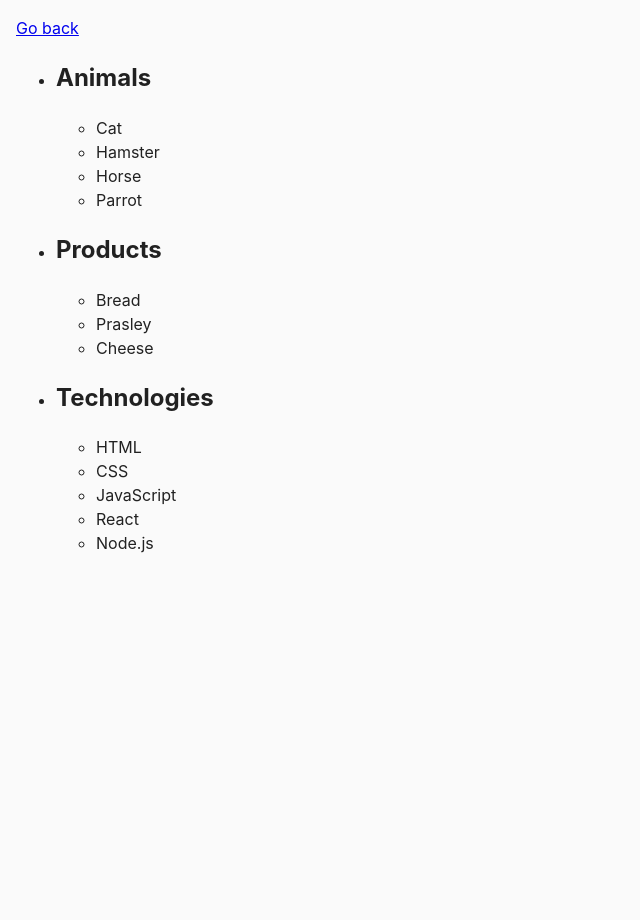
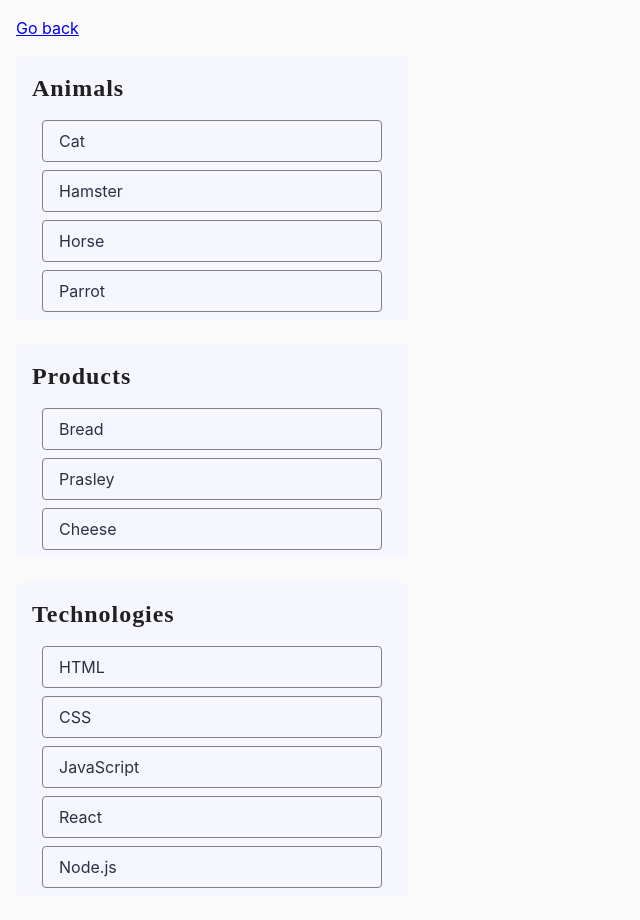
Before and after one commit to Anna-Makovska/goit-js-hw-07, a plain HTML site: page task-1.html in a window 1280 px wide. Shown: the whole page, without its empty margins (0-640 px from the left). Before the commit the page ends 800 px from the top, so only its background shows below. Drawn offline with Linux system fonts and the light colour scheme; files that its build step writes are made by us from their sources.

Commit message:
tasks 1-5

```diff
--- a/js/task-3.js
+++ b/js/task-3.js
@@ -5,7 +5,3 @@ input.addEventListener("input", function () {
   let name = input.value.trim();
   output.textContent = name === "" ? "Anonymous" : name;
 });
-
-
-
-Напиши скрипт, який під час набору тексту в інпуті input#name-input (подія input) підставляє його поточне значення в span#name-output як ім’я для привітання. Обов’язково очищай значення в інпуті по краях від пробілів . Якщо інпут порожній або містить лише пробіли, то замість імені у спан має підставлятися рядок "Anonymous".
--- a/task-1.html
+++ b/task-1.html
@@ -7,42 +7,94 @@
     <title>Task 1</title>
     <link rel="stylesheet" href="./css/common.css" />
   </head>
-  <body>
+  <body class="container">
     <p><a href="./index.html">Go back</a></p>
 
     <ul id="categories">
       <li class="item">
         <h2>Animals</h2>
 
-        <ul>
-          <li>Cat</li>
-          <li>Hamster</li>
-          <li>Horse</li>
-          <li>Parrot</li>
+        <ul  class="head-list">
+          <li class="class-list">Cat</li>
+          <li class="class-list">Hamster</li>
+          <li class="class-list">Horse</li>
+          <li class="class-list">Parrot</li>
         </ul>
       </li>
       <li class="item">
+
         <h2>Products</h2>
 
-        <ul>
-          <li>Bread</li>
-          <li>Prasley</li>
-          <li>Cheese</li>
+        <ul class="head-list">
+          <li class="class-list">Bread</li>
+          <li class="class-list">Prasley</li>
+          <li class="class-list">Cheese</li>
         </ul>
       </li>
       <li class="item">
+
         <h2>Technologies</h2>
 
-        <ul>
-          <li>HTML</li>
-          <li>CSS</li>
-          <li>JavaScript</li>
-          <li>React</li>
-          <li>Node.js</li>
+        <ul class="head-list">
+          <li class="class-list">HTML</li>
+          <li class="class-list">CSS</li>
+          <li class="class-list">JavaScript</li>
+          <li class="class-list">React</li>
+          <li class="class-list">Node.js</li>
         </ul>
       </li>
+
     </ul>
+<style>
+.container {
+    max-width: 392px;
 
+
+}
+
+ul {
+  list-style: none;
+padding: 0;
+margin: auto;
+}
+h2 {
+  padding: 16px;
+  font-family: Montserrat;
+font-size: 24px;
+font-weight: 600;
+line-height: 32px;
+letter-spacing: 0.04em;
+text-align: left;
+margin: 0;
+}
+
+
+  .item {
+
+    margin-bottom: 24px;
+border-radius: 8px;
+    background-color:#F6F6FE;
+
+
+  }
+  .class-list {
+    width: 340px;
+border:  1px solid #808080;
+color: #2E2F42;
+padding: 8px 16px;
+margin-bottom: 8px;
+border-radius: 4px;
+
+
+  }
+
+  .head-list {
+    display: flex;
+    flex-direction: column;
+    align-items: center;
+    justify-content: center;
+  }
+</style>
     <script src="./js/task-1.js" type="module"></script>
   </body>
 </html>
```
Also changed, not shown: js/task-4.js (+18 -0 lines), js/task-5.js (+8 -0 lines), task-2.html (+8 -1 lines), task-4.html (+54 -6 lines), task-5.html (+44 -1 lines), js/task-1.js (line endings or trailing spaces).
